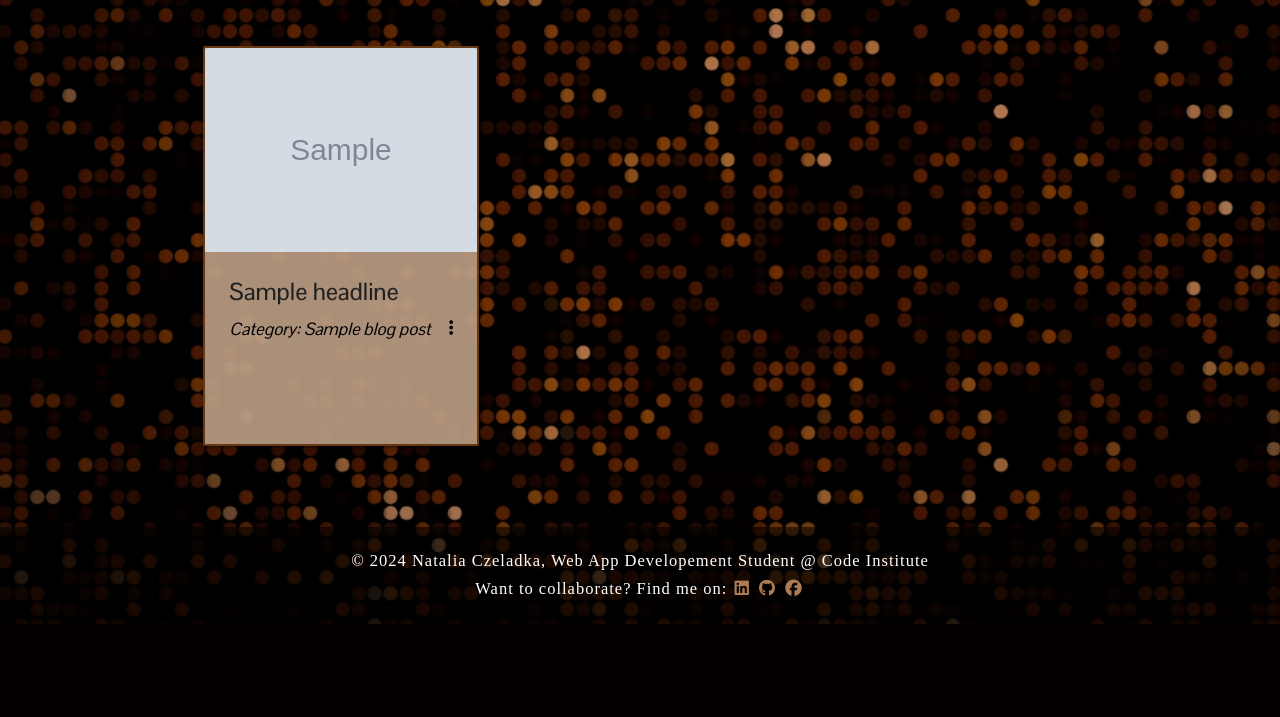
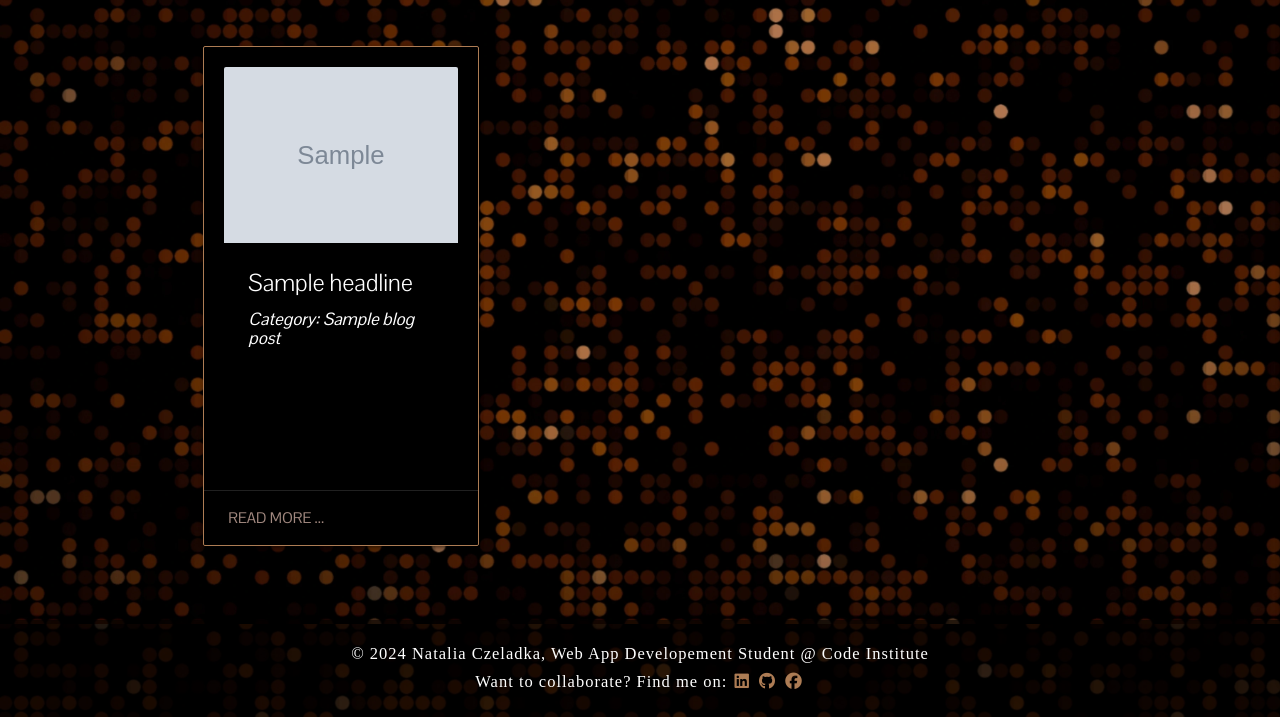
Before and after one commit to NataliaCzeladka/come-code-with-me, a Flask app: page /get_blog_posts in a window 1280 px wide. Shown: the part 176-893 px from the top of the page. Before the commit the page ends 800 px from the top, so only its background shows below. Run offline with Flask 2, Linux system fonts and the light colour scheme; grey boxes marked "Sample" are stand-in pictures; a database or web service that is not in the repository returns one stand-in record (values such as "Sample title"); some libraries are stand-ins or nearby versions; some web fonts are replaced.

Commit message:
Edit and style cards on blog posts page

```diff
--- a/static/css/style.css
+++ b/static/css/style.css
@@ -22,7 +22,7 @@ body {
 
 main {
     flex: 1 0 auto;
-    padding: 1% 0;
+    padding: 2% 0;
 }
 
 header {
@@ -38,18 +38,15 @@ nav {
 }
 
 .card {
-    border: 2px solid #663914;
-    background-color: #b79a83ed;
-}
-
-.card .card-reveal {
-    background-color: #b79a83;
+    border: 1px solid #ad7c54;
+    padding: 20px;
+    background-color: #000;
 }
 
 .blog-name h1 {
     color: #9b5720;
     font-family: 'Stint Ultra Expanded', serif;
-    font-size: 160%;
+    font-size: 180%;
     text-shadow: #000 0px 0px 1px,   #000 0px 0px 1px,   #000 0px 0px 1px,
         #000 0px 0px 1px,   #000 0px 0px 1px,   #000 0px 0px 1px,
         #000 0px 0px 1px,   #000 0px 0px 1px,   #000 0px 0px 1px,
--- a/templates/blog_posts.html
+++ b/templates/blog_posts.html
@@ -6,29 +6,23 @@
 
         {% for blog_post in blog_posts %}
         <div class="col s12 m6 xl4">
-            <div class="card medium">
+            <div class="card large">
                 <div class="card-image waves-effect waves-block waves-light">
                     <img src='{{ blog_post.image_url }}'>
                 </div>
                 <div class="card-content">
-                    <span class="card-title grey-text text-darken-4">
+                    <div class="card-title grey-text text-darken-4">
                         {% if blog_post.is_new == "on" %}
-                        <i class="fa-solid fa-circle-exclamation tooltipped green-text text-darken-3"
+                        <i class="fa-regular fa-envelope left tooltipped white-text green-text text-darken-2"
                             data-position="left" data-tooltip="NEW POST!"></i>
                         {% endif %}
-                        <strong> {{ blog_post.headline }}</strong></span>
-                    <h6 class="black-text activator"><em>Category: {{ blog_post.category_name }}</em>
-                        <i class="fa-solid fa-ellipsis-vertical right"></i>
-                    </h6>
+                        <span class="white-text"> {{ blog_post.headline }}</span>
+                        <h6 class="white-text"><em>Category: {{ blog_post.category_name }}</em></h6>
+                    </div>
                 </div>
-                <div class="card-reveal">
-                    <span class="card-title grey-text text-darken-4"><strong>{{ blog_post.headline }}</strong><i
-                            class="fa-solid fa-xmark right"></i></span>
-                    <br>
-                    <p class="black-text">{{ blog_post.intro }}</p>
-                    <br>
-                    <p><a href="{{ url_for('read_post', blog_post_id=blog_post._id) }}" class="white-text">Read
-                            more...</a></p>
+                <div class="card-action">
+                    <p><a href="{{ url_for('read_post', blog_post_id=blog_post._id) }}" class="brown-text text-lighten-2">Read
+                            more ...</a></p>
                 </div>
             </div>
             {% if session.user == "admin" %}
```
Also changed, not shown: templates/add_blog_post.html (+2 -11 lines), templates/edit_blog_post.html (+3 -14 lines).
